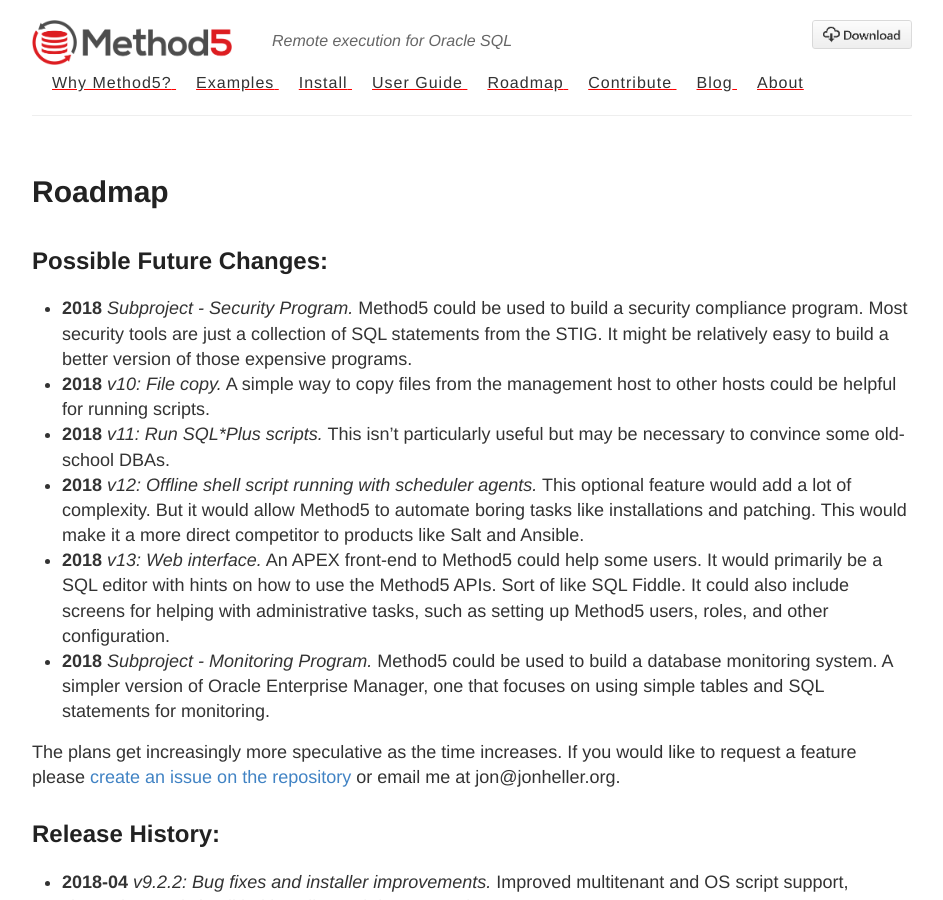
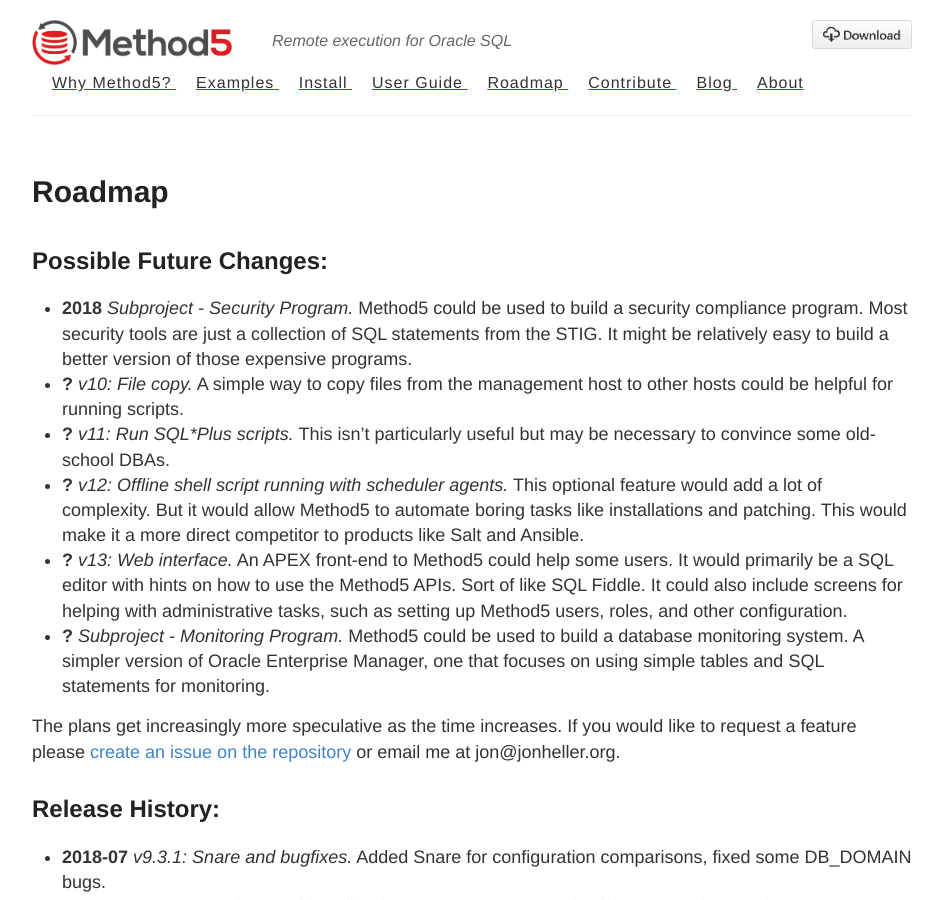
Before and after one commit to method5/method5.github.io, a Jekyll site: the page built from roadmap.md, in a window 1280 px wide and 900 px high. Shown: the whole window, without its empty margins (168-1111 px from the left). Built offline with Jekyll 4.4.1, drawn with Linux system fonts in a browser that asks for light colours.

Commit message:
Added 9.3.1.  Not sure about future dates.

```diff
--- a/roadmap.md
+++ b/roadmap.md
@@ -7,11 +7,11 @@ Possible Future Changes:
 ------------------------
 
 * **2018** _Subproject - Security Program._ Method5 could be used to build a security compliance program.  Most security tools are just a collection of SQL statements from the STIG.  It might be relatively easy to build a better version of those expensive programs.
-* **2018** _v10: File copy._  A simple way to copy files from the management host to other hosts could be helpful for running scripts.
-* **2018** _v11: Run SQL\*Plus scripts._  This isn't particularly useful but may be necessary to convince some old-school DBAs.
-* **2018** _v12: Offline shell script running with scheduler agents._  This optional feature would add a lot of complexity.  But it would allow Method5 to automate boring tasks like installations and patching.  This would make it a more direct competitor to products like Salt and Ansible.
-* **2018** _v13: Web interface._  An APEX front-end to Method5 could help some users.  It would primarily be a SQL editor with  hints on how to use the Method5 APIs.  Sort of like SQL Fiddle.  It could also include screens for helping with administrative tasks, such as setting up Method5 users, roles, and other configuration.
-* **2018** _Subproject - Monitoring Program._ Method5 could be used to build a database monitoring system.  A simpler version of Oracle Enterprise Manager, one that focuses on using simple tables and SQL statements for monitoring.
+* **?** _v10: File copy._  A simple way to copy files from the management host to other hosts could be helpful for running scripts.
+* **?** _v11: Run SQL\*Plus scripts._  This isn't particularly useful but may be necessary to convince some old-school DBAs.
+* **?** _v12: Offline shell script running with scheduler agents._  This optional feature would add a lot of complexity.  But it would allow Method5 to automate boring tasks like installations and patching.  This would make it a more direct competitor to products like Salt and Ansible.
+* **?** _v13: Web interface._  An APEX front-end to Method5 could help some users.  It would primarily be a SQL editor with  hints on how to use the Method5 APIs.  Sort of like SQL Fiddle.  It could also include screens for helping with administrative tasks, such as setting up Method5 users, roles, and other configuration.
+* **?** _Subproject - Monitoring Program._ Method5 could be used to build a database monitoring system.  A simpler version of Oracle Enterprise Manager, one that focuses on using simple tables and SQL statements for monitoring.
 
 The plans get increasingly more speculative as the time increases.  If you would like to request a feature please [create an issue on the repository](https://github.com/method5/method5/issues) or email me at jon@jonheller.org.
 
@@ -19,6 +19,7 @@ The plans get increasingly more speculative as the time increases.  If you would
 Release History:
 ----------------
 
+* **2018-07** _v9.3.1: Snare and bugfixes._ Added Snare for configuration comparisons, fixed some DB_DOMAIN bugs.
 * **2018-04** _v9.2.2: Bug fixes and installer improvements._ Improved multitenant and OS script support, cleaned up and simplified installer and documentation.
 * **2018-03** _v9.2.0: Bug fixes and installer improvements._ Added support for DB_DOMAIN, cleaned up and simplified installer and documentation.
 * **2018-02** _v9.0: Security Enhancements._  Added configurable privileges.  Now non-DBAs can safely use Method5.
```
